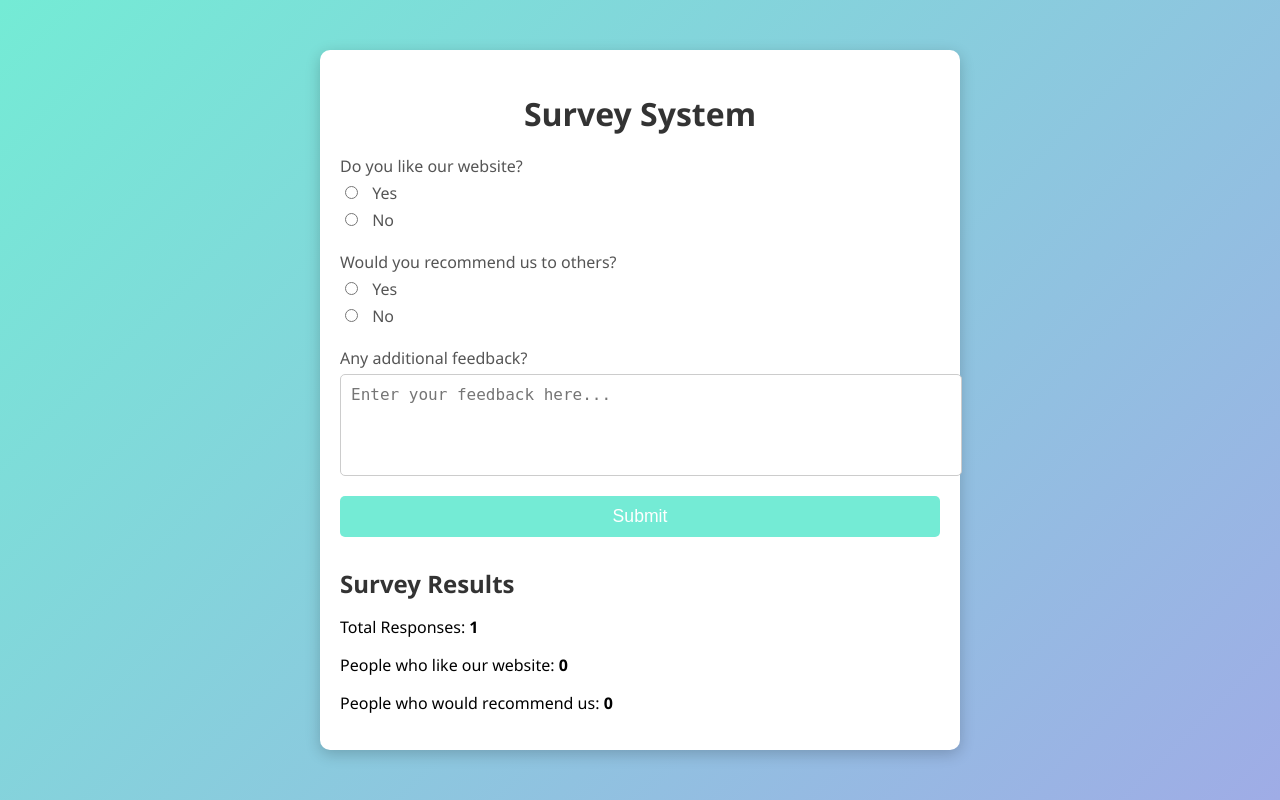
After one commit to 4MKBS/php-learning-project, a PHP site: page /php-learning-project/projects/survey_system/index.php in a window 1280 px wide. The commit adds this page. Run offline with PHP 8.4, Linux system fonts and the light colour scheme; tables that the repository leaves empty or names only in its code hold one stand-in row (values such as "Sample post").

Commit message:
survey system added

```diff
--- a/index.php
+++ b/index.php
@@ -12,6 +12,7 @@
         <li><a href="projects/blog_app/index.php">7. Simple Blog App</a></li>
         <li><a href="projects/guestbook_app/index.php">8. Guestbook App</a></li>
         <li><a href="projects/bmi_calculator/index.php">9. BMI Calculator</a></li>
+        <li><a href="projects/survey_system/index.php">10. survey system</a></li>
         <!-- Add more project links here -->
     </ul>
 </main>
--- /dev/null
+++ b/projects/survey_system/config.php
@@ -0,0 +1,15 @@
+<?php
+// Database Configuration
+$host = "localhost";
+$user = "root"; // Default XAMPP username
+$password = ""; // Default XAMPP password is blank
+$dbname = "survey_system";
+
+// Create a connection
+$conn = new mysqli($host, $user, $password, $dbname);
+
+// Check connection
+if ($conn->connect_error) {
+    die("Connection failed: " . $conn->connect_error);
+}
+?>
--- /dev/null
+++ b/projects/survey_system/index.php
@@ -0,0 +1,69 @@
+<?php
+require 'config.php';
+
+$message = "";
+
+// Handle survey submission
+if ($_SERVER["REQUEST_METHOD"] === "POST") {
+    $question1 = $_POST['question1'] ?? null;
+    $question2 = $_POST['question2'] ?? null;
+    $question3 = htmlspecialchars(trim($_POST['question3'] ?? ""));
+
+    // Validate inputs
+    if ($question1 && $question2 && !empty($question3)) {
+        $stmt = $conn->prepare("INSERT INTO responses (question1, question2, question3) VALUES (?, ?, ?)");
+        $stmt->bind_param("sss", $question1, $question2, $question3);
+        if ($stmt->execute()) {
+            $message = "<div class='success'>Thank you for your response!</div>";
+        } else {
+            $message = "<div class='error'>Failed to submit your response. Please try again.</div>";
+        }
+        $stmt->close();
+    } else {
+        $message = "<div class='error'>All fields are required!</div>";
+    }
+}
+
+// Fetch survey results
+$totalResponses = $conn->query("SELECT COUNT(*) AS total FROM responses")->fetch_assoc()['total'];
+$yesQuestion1 = $conn->query("SELECT COUNT(*) AS yes FROM responses WHERE question1 = 'Yes'")->fetch_assoc()['yes'];
+$yesQuestion2 = $conn->query("SELECT COUNT(*) AS yes FROM responses WHERE question2 = 'Yes'")->fetch_assoc()['yes'];
+?>
+<!DOCTYPE html>
+<html lang="en">
+<head>
+    <meta charset="UTF-8">
+    <meta name="viewport" content="width=device-width, initial-scale=1.0">
+    <title>Survey System</title>
+    <link rel="stylesheet" href="style.css">
+</head>
+<body>
+<div class="container">
+    <h1>Survey System</h1>
+    <?php echo $message; ?>
+    <form method="POST" class="survey-form">
+        <div class="form-group">
+            <label>Do you like our website?</label>
+            <label><input type="radio" name="question1" value="Yes" required> Yes</label>
+            <label><input type="radio" name="question1" value="No"> No</label>
+        </div>
+        <div class="form-group">
+            <label>Would you recommend us to others?</label>
+            <label><input type="radio" name="question2" value="Yes" required> Yes</label>
+            <label><input type="radio" name="question2" value="No"> No</label>
+        </div>
+        <div class="form-group">
+            <label>Any additional feedback?</label>
+            <textarea name="question3" placeholder="Enter your feedback here..." required></textarea>
+        </div>
+        <button type="submit">Submit</button>
+    </form>
+    <div class="results">
+        <h2>Survey Results</h2>
+        <p>Total Responses: <strong><?php echo $totalResponses; ?></strong></p>
+        <p>People who like our website: <strong><?php echo $yesQuestion1; ?></strong></p>
+        <p>People who would recommend us: <strong><?php echo $yesQuestion2; ?></strong></p>
+    </div>
+</div>
+</body>
+</html>
--- /dev/null
+++ b/projects/survey_system/style.css
@@ -0,0 +1,98 @@
+body {
+    font-family: 'Segoe UI', Arial, sans-serif;
+    background: linear-gradient(135deg, #74ebd5, #9face6);
+    margin: 0;
+    display: flex;
+    justify-content: center;
+    align-items: center;
+    min-height: 100vh;
+}
+
+.container {
+    background: #fff;
+    padding: 20px;
+    border-radius: 10px;
+    box-shadow: 0 4px 15px rgba(0, 0, 0, 0.2);
+    max-width: 600px;
+    width: 90%;
+    text-align: center;
+}
+
+h1 {
+    color: #333;
+    margin-bottom: 20px;
+}
+
+.survey-form {
+    display: flex;
+    flex-direction: column;
+    gap: 15px;
+    margin-bottom: 30px;
+}
+
+.form-group {
+    text-align: left;
+}
+
+label {
+    display: block;
+    margin-bottom: 5px;
+    color: #555;
+}
+
+input[type="radio"] {
+    margin-right: 10px;
+}
+
+textarea {
+    width: 100%;
+    padding: 10px;
+    border: 1px solid #ccc;
+    border-radius: 5px;
+    font-size: 1rem;
+    resize: none;
+    height: 80px;
+}
+
+button {
+    background: #74ebd5;
+    color: #fff;
+    border: none;
+    padding: 10px;
+    border-radius: 5px;
+    font-size: 1.1rem;
+    cursor: pointer;
+    transition: background 0.3s;
+}
+
+button:hover {
+    background: #5bc0de;
+}
+
+.results {
+    text-align: left;
+    margin-top: 20px;
+}
+
+.results h2 {
+    color: #333;
+    margin-bottom: 15px;
+}
+
+.success {
+    color: #26734d;
+    background: #e7f9ed;
+    padding: 10px;
+    border-radius: 5px;
+    border: 1px solid #b8dfc2;
+    margin-bottom: 15px;
+}
+
+.error {
+    color: #b71c1c;
+    background: #fdecea;
+    padding: 10px;
+    border-radius: 5px;
+    border: 1px solid #f5c6cb;
+    margin-bottom: 15px;
+}
```
